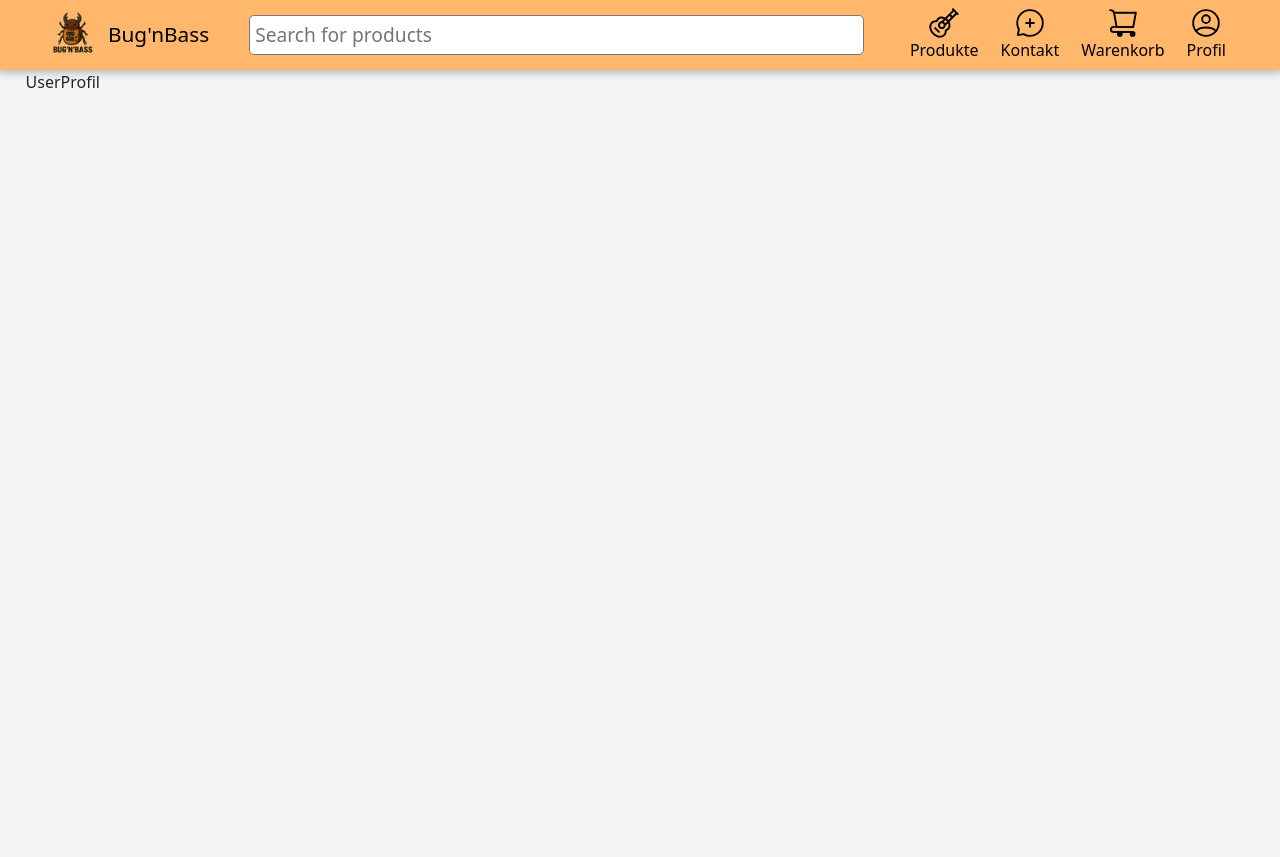
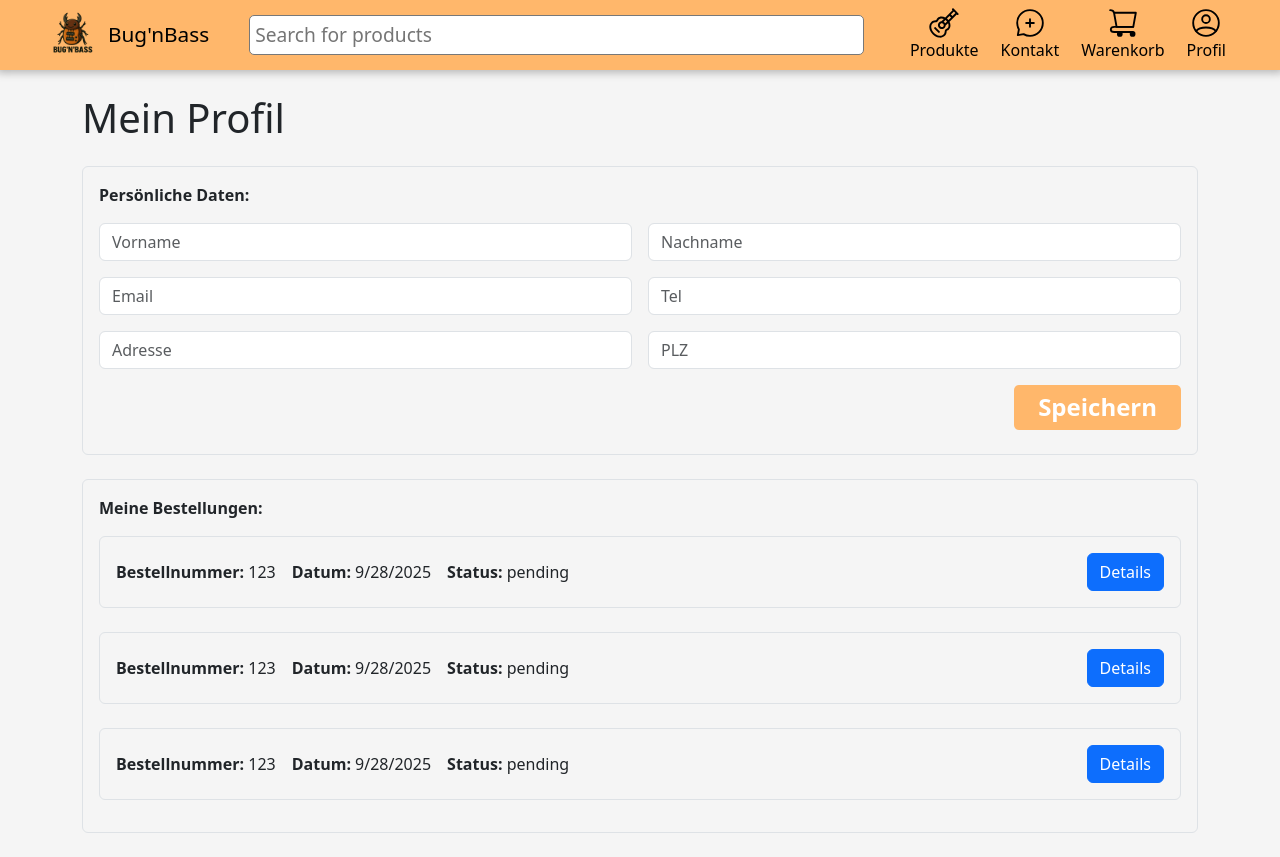
Before and after one commit to RolandExSauce/Bugn-Base, a React (Vite) app in the folder frontend/: page /profile in a window 1280 px wide. Before the commit the page ends 800 px from the top, so only its background shows below. Built offline with nearby package versions, Linux system fonts and the light colour scheme.

Commit message:
profile page

```diff
--- a/frontend/src/components/cart/Cart.tsx
+++ b/frontend/src/components/cart/Cart.tsx
@@ -6,7 +6,7 @@ const Cart = () => {
       <span className="cart-title fs-1">Warenkorb</span>
       <div className="cart-listing">
         {Array.from({ length: 3 }).map((_, i) => (
-          <CartItem key={i} />
+          <CartItem editable={true} key={i} />
         ))}
       </div>
       <div className="cart-actions w-100 d-flex flex-column row-gap-3 align-items-end">
--- a/frontend/src/components/cart/CartItem.tsx
+++ b/frontend/src/components/cart/CartItem.tsx
@@ -1,4 +1,4 @@
-const CartItem = () => {
+const CartItem = ({ editable }: { editable: boolean }) => {
   return (
     <div className="d-flex align-items-center justify-content-between border rounded p-3 mb-3 flex-md-row flex-column">
       <div className="d-flex align-items-center column-gap-3">
@@ -28,9 +28,11 @@ const CartItem = () => {
         <div className="text-secondary">Gesamt</div>
         <div>1000 €</div>
       </div>
-      <button className="cart-remove-item-button bg-danger text-white px-4 py-2">
-        Entfernen
-      </button>
+      {editable && (
+        <button className="cart-remove-item-button bg-danger text-white px-4 py-2">
+          Entfernen
+        </button>
+      )}
     </div>
   );
 };
--- /dev/null
+++ b/frontend/src/components/order/Order.tsx
@@ -0,0 +1,63 @@
+import { useState } from "react";
+import CartItem from "../cart/CartItem";
+import type { Order as OrderDTO } from "../../types/models";
+
+interface OrderProps {
+  order: OrderDTO;
+}
+
+export function Order() {
+  const [showDetails, setShowDetails] = useState(false);
+
+  const order = {
+    id: "123",
+    user: {
+      firstName: "John",
+      lastName: "Doe",
+    },
+    items: [
+      {
+        id: "123",
+        name: "Product 1",
+        amount: 1,
+        price: 100,
+      },
+    ],
+    createdAt: new Date().toISOString(),
+    status: "pending",
+  };
+
+  return (
+    <div className="border rounded p-3 mb-3">
+      <div className="d-flex flex-column flex-md-row justify-content-between align-items-start align-items-md-center gap-2">
+        <div className="d-flex gap-3 flex-wrap">
+          <div>
+            <strong>Bestellnummer:</strong> {order.id}
+          </div>
+          <div>
+            <strong>Datum:</strong>{" "}
+            {new Date(order.createdAt).toLocaleDateString()}
+          </div>
+          <div>
+            <strong>Status:</strong> {order.status}
+          </div>
+        </div>
+
+        <button
+          className="btn btn-primary"
+          onClick={() => setShowDetails(!showDetails)}
+        >
+          Details
+        </button>
+      </div>
+
+      {showDetails && (
+        <div className="mt-3 border-top pt-3 d-flex flex-column gap-2">
+          <CartItem editable={false} />
+          <CartItem editable={false} />
+          <CartItem editable={false} />
+        </div>
+      )}
+    </div>
+  );
+}
--- a/frontend/src/main.css
+++ b/frontend/src/main.css
@@ -444,6 +444,19 @@ th {
   color: rgb(220, 127, 27);
 }
 
+:root {
+  --bs-primary: #4caf50; /* change primary (blue → green) */
+  --bs-secondary: #ff9800; /* change secondary (gray → orange) */
+}
+
+.profile-save-button {
+  background-color: rgb(255, 183, 107);
+  transition: 0.1s;
+}
+.profile-save-button:hover {
+  filter: brightness(1.07);
+}
+
 body {
   background-color: rgb(245, 245, 245);
 }
--- a/frontend/src/pages/user/UserProfil.tsx
+++ b/frontend/src/pages/user/UserProfil.tsx
@@ -1,6 +1,44 @@
+import { Order } from "../../components/order/Order";
+
 const UserProfil = () => {
   return (
-    <div>UserProfil</div>
-  )
-}
-export default UserProfil
+    <div className="d-flex flex-column container py-4">
+      <h1 className="mb-4">Mein Profil</h1>
+
+      <form className="border rounded p-3 mb-4 d-flex flex-column gap-3">
+        <div className="fw-bold">Persönliche Daten:</div>
+
+        <div className="d-flex flex-row gap-3">
+          <input type="text" className="form-control" placeholder="Vorname" />
+          <input type="text" className="form-control" placeholder="Nachname" />
+        </div>
+
+        <div className="d-flex gap-3 flex-row">
+          <input type="email" className="form-control" placeholder="Email" />
+          <input type="tel" className="form-control" placeholder="Tel" />
+        </div>
+
+        <div className="d-flex gap-3 flex-row">
+          <input type="text" className="form-control" placeholder="Adresse" />
+          <input type="text" className="form-control" placeholder="PLZ" />
+        </div>
+        <div className="d-flex justify-content-end">
+          <button className="profile-save-button text-white px-4 py-2 fw-bold h4">
+            Speichern
+          </button>
+        </div>
+      </form>
+
+      <div className="border rounded p-3 d-flex flex-column gap-3">
+        <div className="fw-bold">Meine Bestellungen:</div>
+
+        <div id="cart-items" className="d-flex flex-column gap-2">
+          <Order />
+          <Order />
+          <Order />
+        </div>
+      </div>
+    </div>
+  );
+};
+export default UserProfil;
--- /dev/null
+++ b/frontend/src/styles/_profile.scss
@@ -0,0 +1,9 @@
+@import "variables";
+
+.profile-save-button {
+  background-color: $primary-accent;
+  transition: 0.1s;
+  &:hover {
+    filter: brightness(1.07);
+  }
+}
--- a/frontend/src/styles/main.scss
+++ b/frontend/src/styles/main.scss
@@ -6,6 +6,7 @@
 @import "carousel";
 @import "cart";
 @import "responsive";
+@import "profile";
 
 body {
   background-color: rgb(245, 245, 245);
```
